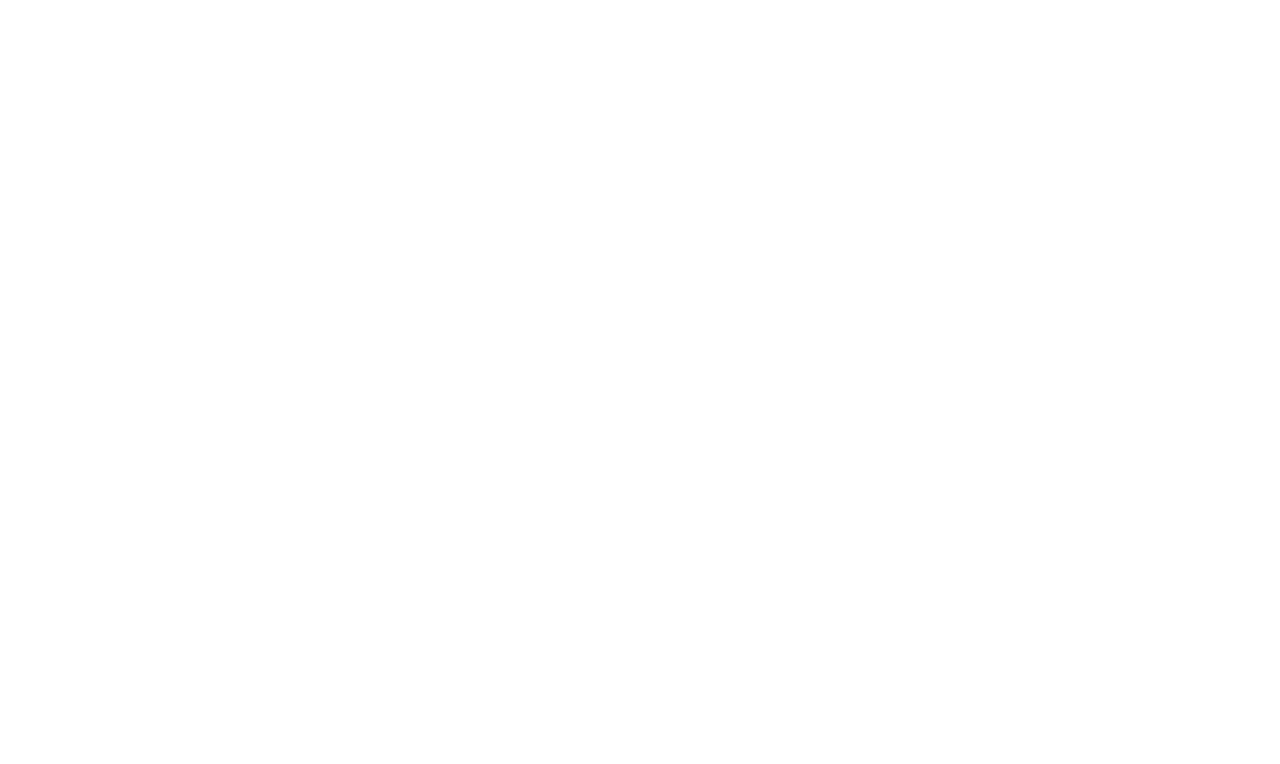
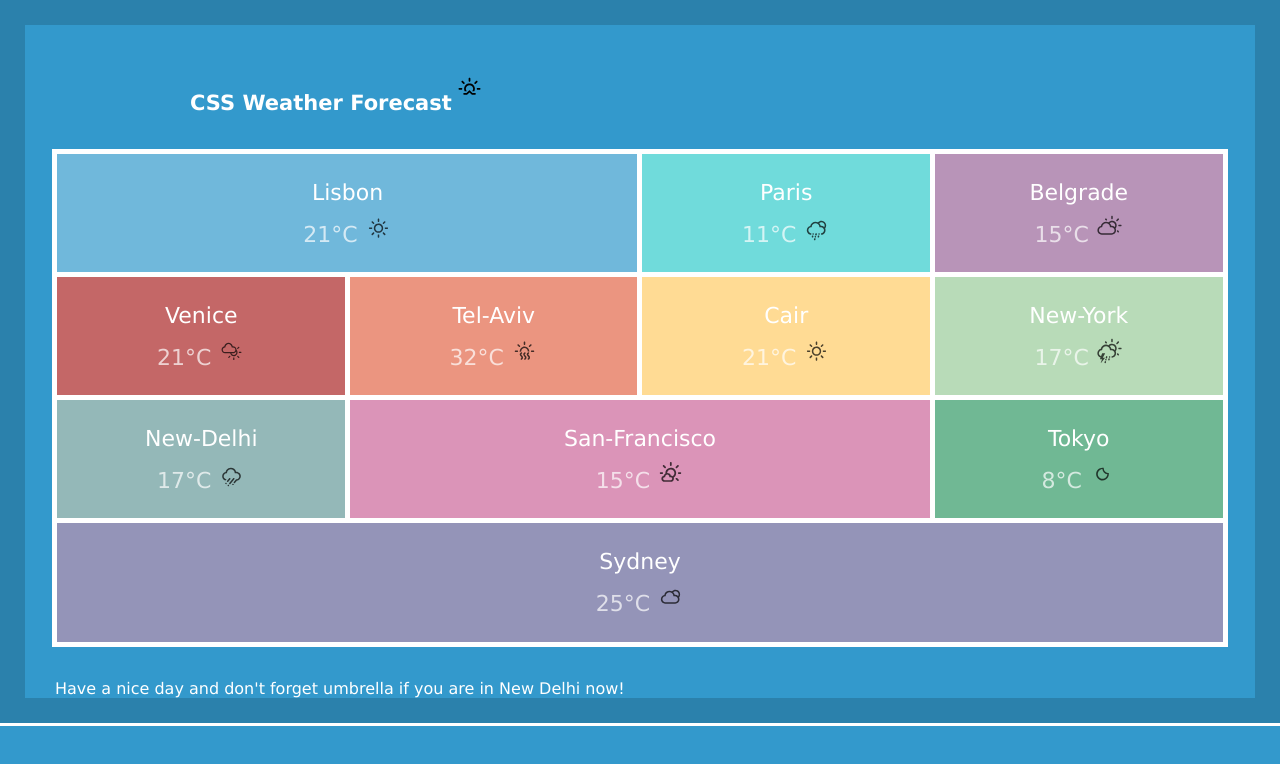
Before and after one commit to OlesiaShcherbenko/hw-weather-fortcast, a plain HTML site: page index.html in a window 1280 px wide. Drawn offline with Linux system fonts and the light colour scheme; a web font is replaced by a local one.

Commit message:
:lipstick: Add the UI

```diff
--- a/index.html
+++ b/index.html
@@ -1,12 +1,131 @@
 <!DOCTYPE html>
 <html lang="en">
-<head>
-    <meta charset="UTF-8">
-    <meta name="viewport" content="width=device-width, initial-scale=1.0">
-    <link rel="stylesheet" href="./style.css">
+  <head>
+    <meta charset="UTF-8" />
+    <meta name="viewport" content="width=device-width, initial-scale=1.0" />
+    <link href="https://fonts.cdnfonts.com/css/lucida-sans" rel="stylesheet" />
+    <link rel="stylesheet" href="./style.css" />
     <title>Weather fortcast</title>
-</head>
-<body>
+  </head>
+  <body>
+    <main class="container">
+      <div class="title">
+        <h3>CSS Weather Forecast</h3>
+        <img src="assets/weather-icons/wi-sunrise.svg" alt="sunrise" />
+      </div>
 
-</body>
+      <div class="container">
+        <ul class="items">
+          <li class="lisbon">
+            Lisbon
+            <div>
+              <span>21°C</span>
+              <img
+                src="assets/weather-icons/wi-day-sunny.svg"
+                alt="sunny day"
+              />
+            </div>
+          </li>
+          <li class="paris">
+            Paris
+            <div>
+              <span>11°C</span>
+              <img
+                src="assets/weather-icons/wi-night-sleet.svg"
+                alt="night sleet"
+              />
+            </div>
+          </li>
+          <li class="belgrade">
+            Belgrade
+            <div>
+              <span>15°C</span>
+              <img src="assets/weather-icons/wi-day-cloudy.svg" alt="cloudly" />
+            </div>
+          </li>
+          <li class="venice">
+            Venice
+            <div>
+              <span>21°C</span>
+              <img
+                src="assets/weather-icons/wi-day-cloudy-high.svg"
+                alt="hight cloudy day"
+              />
+            </div>
+          </li>
+          <li class="tel-aviv">
+            Tel-Aviv
+            <div>
+              <span>32°C</span>
+              <img src="assets/weather-icons/wi-hot.svg" alt="hot" />
+            </div>
+          </li>
+          <li class="cair">
+            Cair
+            <div>
+              <span>21°C</span>
+              <img
+                src="assets/weather-icons/wi-day-sunny.svg"
+                alt="sunny day"
+              />
+            </div>
+          </li>
+          <li class="new-york">
+            New-York
+            <div>
+              <span>17°C</span>
+              <img
+                src="assets/weather-icons/wi-day-sleet-storm.svg"
+                alt="sleet storm day"
+              />
+            </div>
+          </li>
+          <li class="new-delhi">
+            New-Delhi
+            <div>
+              <span>17°C</span>
+              <img
+                src="assets/weather-icons/wi-rain-wind.svg"
+                alt="rain wind"
+              />
+            </div>
+          </li>
+          <li class="san-francisco">
+            San-Francisco
+            <div>
+              <span>15°C</span>
+              <img
+                src="assets/weather-icons/wi-day-sunny-overcast.svg"
+                alt="sunny overcast day"
+              />
+            </div>
+          </li>
+          <li class="tokyo">
+            Tokyo
+            <div>
+              <span>8°C</span>
+              <img
+                src="assets/weather-icons/wi-night-clear.svg"
+                alt="clear night"
+              />
+            </div>
+          </li>
+          <li class="sydney">
+            Sydney
+            <div>
+              <span>25°C</span>
+              <img
+                src="assets/weather-icons/wi-night-cloudy.svg"
+                alt="cloudy night"
+              />
+            </div>
+          </li>
+        </ul>
+      </div>
+
+      <p>
+        Have a nice day and don't forget umbrella if you are in New Delhi now!
+      </p>
+    </main>
+  </body>
 </html>
--- a/style.css
+++ b/style.css
@@ -0,0 +1,191 @@
+/*
+CSS NORMALIZE
+*/
+
+*,
+*::before,
+*::after {
+  padding: 0;
+  margin: 0;
+  box-sizing: border-box;
+}
+
+body {
+  font-family: "Lucida Sans Unicode", sans-serif;
+  color: #fff;
+  height: 100hv;
+  background-color: #3399cc;
+  border: 25px solid #2b81ac;
+  outline-style: solid;
+}
+
+input,
+button,
+textarea,
+select {
+  font-family: inherit;
+}
+
+a,
+button {
+  cursor: pointer;
+}
+
+image {
+  max-width: 100%;
+  height: auto;
+}
+
+/*
+MAIN
+*/
+
+h3 {
+  font-size: 21px;
+  padding: 66px 4px 37px 135px;
+}
+
+img {
+  width: 27px;
+  height: auto;
+}
+
+.title {
+  display: flex;
+}
+
+.container {
+  max-width: 1170px;
+  margin: 0 auto;
+}
+
+.items {
+  font-size: 0;
+  width: 100%;
+}
+
+.items li {
+  display: inline-block;
+  padding: 26px 0;
+  border: 2px solid #fff;
+  text-align: center;
+  font-size: 22px;
+  outline-style: solid;
+}
+
+.items div {
+  padding-top: 10px;
+  opacity: 0.7;
+}
+
+.items li:hover div {
+  opacity: 1;
+}
+
+.items i {
+  font-size: 42px;
+  vertical-align: middle;
+}
+
+.lisbon {
+  width: 50%;
+  background-color: #70b8db;
+}
+
+.lisbon:hover {
+  background-color: #3399cc;
+}
+
+.paris {
+  width: 25%;
+  background-color: #70dbdb;
+}
+
+.paris:hover {
+  background-color: #33cccc;
+}
+
+.belgrade {
+  width: 25%;
+  background-color: #b894b8;
+}
+
+.belgrade:hover {
+  background-color: #996699;
+}
+
+.venice {
+  width: 25%;
+  background-color: #c46767;
+}
+
+.venice:hover {
+  background-color: #cc3333;
+}
+
+.tel-aviv {
+  width: 25%;
+  background-color: #eb9580;
+}
+
+.tel-aviv:hover {
+  background-color: #e2674a;
+}
+
+.cair {
+  width: 25%;
+  background-color: #ffdb94;
+}
+
+.cair:hover {
+  background-color: #ffcc66;
+}
+
+.new-york {
+  width: 25%;
+  background-color: #b8dbb8;
+}
+
+.new-york:hover {
+  background-color: #99cc99;
+}
+
+.new-delhi {
+  width: 25%;
+  background-color: #94b8b8;
+}
+
+.new-delhi:hover {
+  background-color: #669999;
+}
+
+.san-francisco {
+  width: 50%;
+  background-color: #db94b8;
+}
+
+.san-francisco:hover {
+  background-color: #cc6699;
+}
+
+.tokyo {
+  width: 25%;
+  background-color: #70b894;
+}
+
+.tokyo:hover {
+  background-color: #339966;
+}
+
+.sydney {
+  width: 100%;
+  background-color: #9494b8;
+}
+
+.sydney:hover {
+  background-color: #666699;
+}
+
+p {
+  margin-top: 35px;
+}
```
Also changed, not shown: assets/weather-icons/wi-day-cloudy-high.svg (added), assets/weather-icons/wi-day-cloudy.svg (added), assets/weather-icons/wi-day-sleet-storm.svg (added), assets/weather-icons/wi-day-sunny-overcast.svg (added), assets/weather-icons/wi-day-sunny.svg (added), assets/weather-icons/wi-hot.svg (added), assets/weather-icons/wi-night-clear.svg (added), assets/weather-icons/wi-night-cloudy.svg (added), assets/weather-icons/wi-night-sleet.svg (added), assets/weather-icons/wi-rain-wind.svg (added), assets/weather-icons/wi-sunrise.svg (added).
